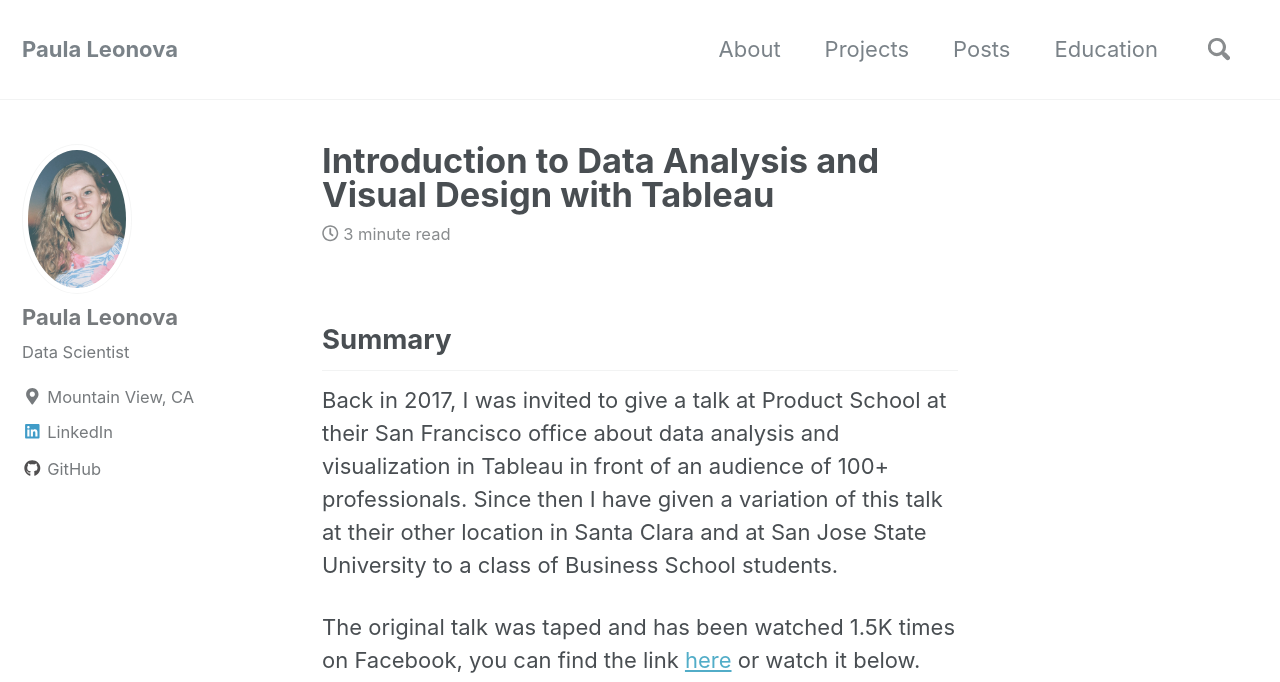
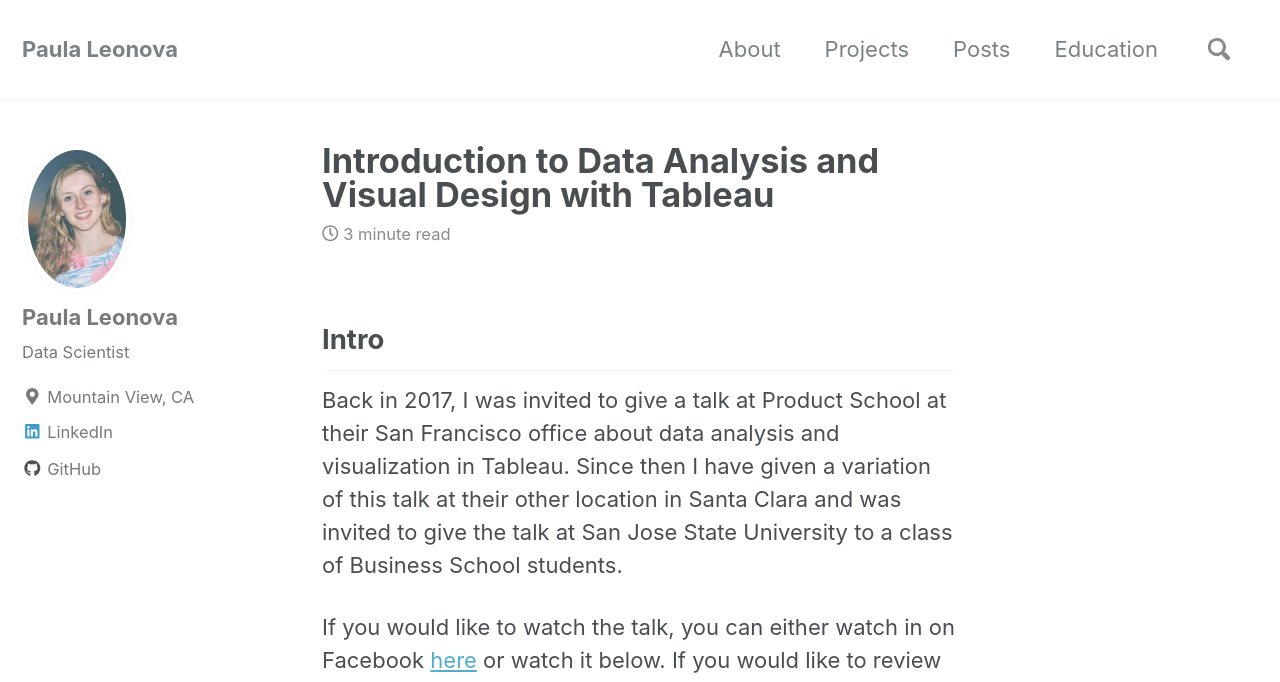
Before and after one commit to pleonova/pleonova.github.io, a Jekyll site: the page built from _posts/2018-08-03-visualization-tableau.md, in a window 1280 px wide and 1400 px high. Shown: the top 682 px of the window. Built offline with Jekyll 4.4.1, drawn with Linux system fonts in a browser that asks for light colours; nearby versions of some CDN libraries; some of the changed text lies outside the part shown.

Commit message:
Update Intro

```diff
--- a/_posts/2018-08-03-visualization-tableau.md
+++ b/_posts/2018-08-03-visualization-tableau.md
@@ -2,19 +2,17 @@
 title: "Introduction to Data Analysis and Visual Design with Tableau"
 date: 2018-08-03
 tags: [Visualizations, Tableau, Talks, Tutorials]
-excerpt: "A presentation I gave about creating visualizaions in Tableau."
+excerpt: "A presentation I gave about creating visualizaions and dashboards in Tableau."
 mathjax: true
 comments: true
 ---
-## Summary
+## Intro
+Back in 2017, I was invited to give a talk at Product School at their San Francisco office about data analysis and visualization in Tableau. Since then I have given a variation of this talk at their other location in Santa Clara and was invited to give the talk at San Jose State University to a class of Business School students.
 
-Back in 2017, I was invited to give a talk at Product School at their San Francisco office about data analysis and visualization in Tableau in front of an audience of 100+ professionals. Since then I have given a variation of this talk at their other location in Santa Clara and at San Jose State University to a class of Business School students.
-
-The original talk was taped and has been watched 1.5K times on Facebook, you can find the link [here](https://www.facebook.com/productschool/videos/1899646390253735/) or watch it below.
+If you would like to watch the talk, you can either watch in on Facebook [here](https://www.facebook.com/productschool/videos/1899646390253735/) or watch it below. If you would like to review the slides, with the animated instructional GIFs, I've attached them below as well. The two dashboard views can be found on my public tableau page [here](https://public.tableau.com/profile/paula).
 
 <iframe width="640" height="360" src="https://www.youtube.com/embed/JZ1rGCAcQC0?controls=0&showinfo=0" frameborder="0" allowfullscreen></iframe>
 <br />
-Furthermore, the dashboards that I designed and built for the talks have been viewed nearly 2K times.
 
 ## Process
 1. Data Collection
```
